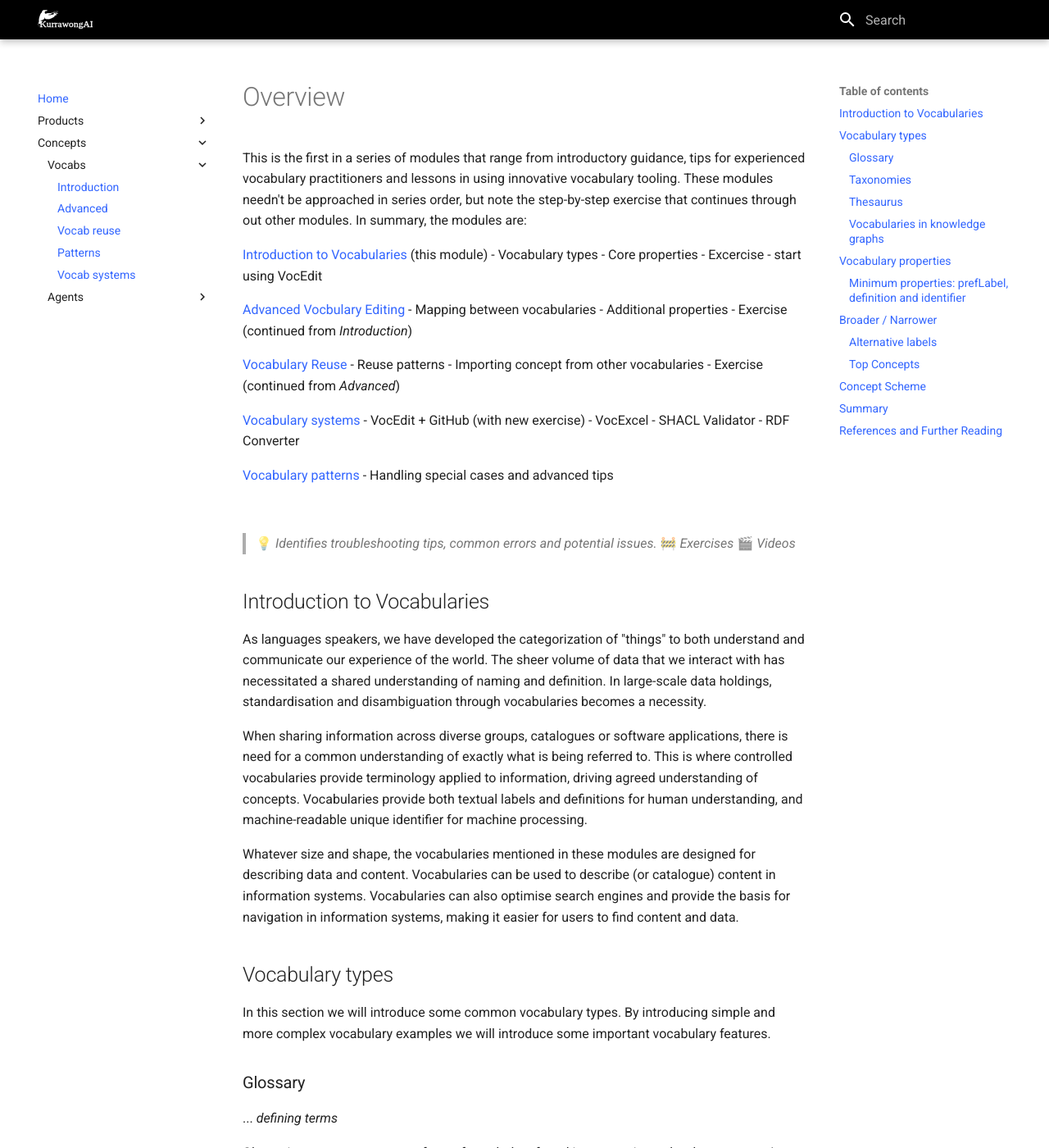
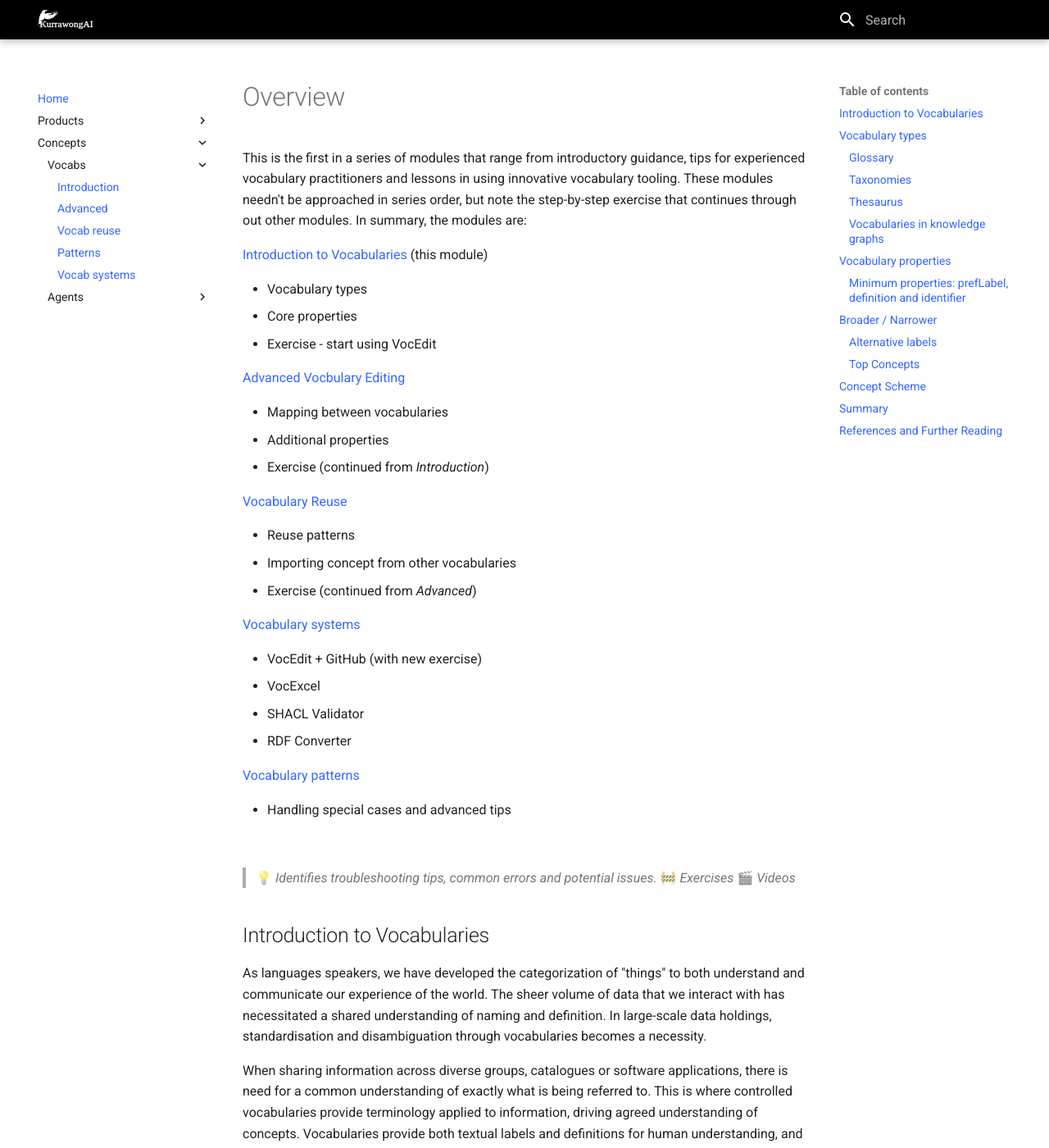
Before and after one commit to Kurrawong/docs, an MkDocs documentation site: the page built from docs/concepts/vocabs/introduction.md, in a window 1280 px wide and 1400 px high. Shown: the whole window at 82% size. Built offline with MkDocs 1.6.1 and Material for MkDocs 9.7.7, drawn with Linux system fonts in a browser that asks for light colours.

Commit message:
Update introduction.md

```diff
--- a/docs/concepts/vocabs/introduction.md
+++ b/docs/concepts/vocabs/introduction.md
@@ -3,27 +3,32 @@
 This is the first in a series of modules that range from introductory guidance, tips for experienced vocabulary practitioners and lessons in using innovative vocabulary tooling. These modules needn't be approached in series order, but note the step-by-step exercise that continues through out other modules. In summary, the modules are:
 
 [Introduction to Vocabularies](#introduction-to-vocabularies) (this module)
+
 - Vocabulary types
 - Core properties
-- Excercise - start using VocEdit
+- Exercise - start using VocEdit
 
 [Advanced Vocbulary Editing](https://docs.kurrawong.ai/concepts/vocabs/creation/)
+
 - Mapping between vocabularies
 - Additional properties
 - Exercise (continued from _Introduction_)
 
 [Vocabulary Reuse](https://docs.kurrawong.ai/concepts/vocabs/vocab-reuse/)
+
 - Reuse patterns
 - Importing concept from other vocabularies
 - Exercise (continued from _Advanced_)
 
 [Vocabulary systems](https://docs.kurrawong.ai/concepts/vocabs/vocab-systems/)
+
 - VocEdit + GitHub (with new exercise)
 - VocExcel
 - SHACL Validator
 - RDF Converter
 
 [Vocabulary patterns](https://docs.kurrawong.ai/concepts/vocabs/patterns/)
+
 - Handling special cases and advanced tips
 
 <br>
```
